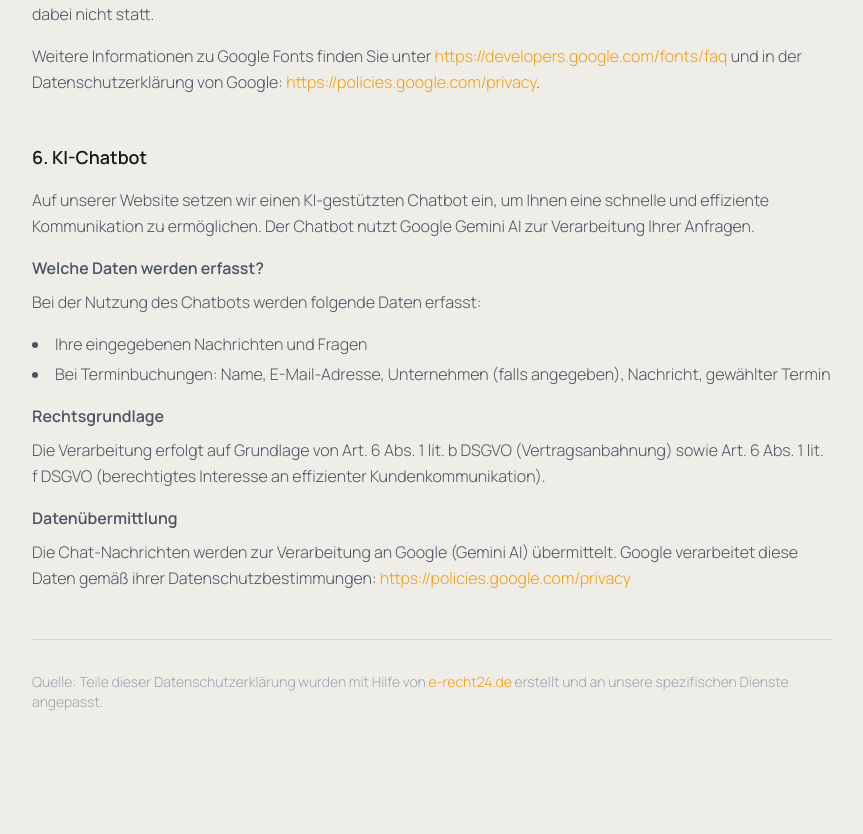
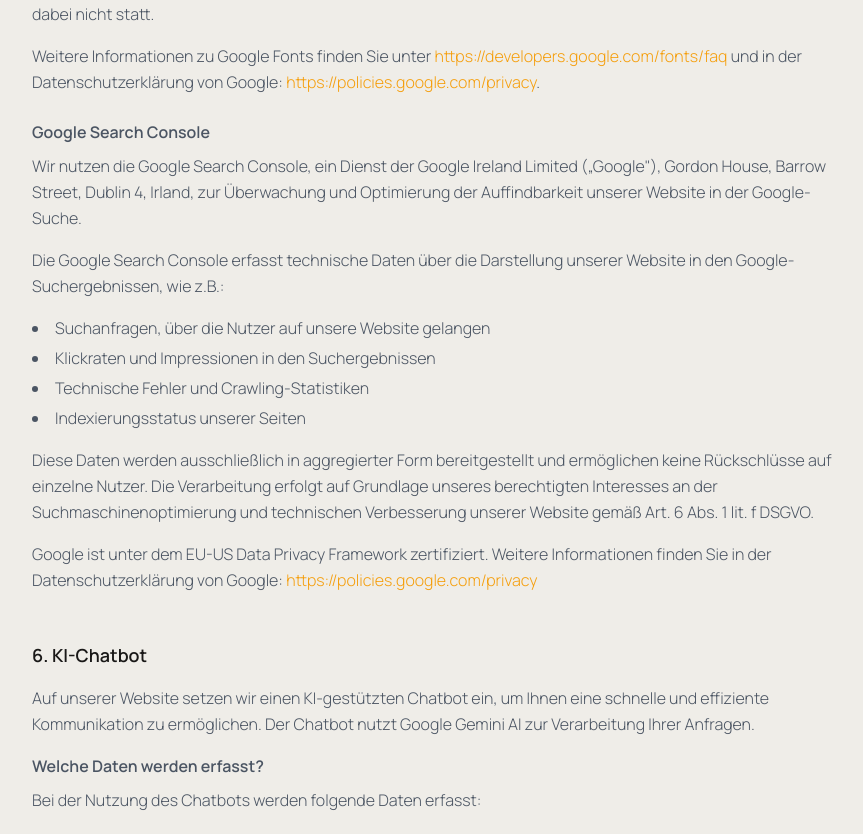
Before and after one commit to ViktorGladkich/ma-bau-solar, a React (Vite) app: page /datenschutz in a window 1280 px wide. Shown: the part 4285-5119 px from the top of the page, without its empty margins (208-1071 px from the left). Built offline with nearby package versions, Linux system fonts and the light colour scheme; no server answers; a web font is replaced by a local one.

Commit message:
Update DatenschutzPage

```diff
--- a/src/pages/DatenschutzPage.tsx
+++ b/src/pages/DatenschutzPage.tsx
@@ -326,7 +326,7 @@
               Die Google Fonts sind lokal installiert. Eine Verbindung zu
               Servern von Google findet dabei nicht statt.
             </p>
-            <p>
+            <p className="mb-6">
               Weitere Informationen zu Google Fonts finden Sie unter{" "}
               <a
                 href="https://developers.google.com/fonts/faq"
@@ -346,6 +346,46 @@
                 https://policies.google.com/privacy
               </a>
               .
+            </p>
+
+            <h3 className="font-bold mb-2">Google Search Console</h3>
+            <p className="mb-4">
+              Wir nutzen die Google Search Console, ein Dienst der Google
+              Ireland Limited („Google"), Gordon House, Barrow Street, Dublin 4,
+              Irland, zur Überwachung und Optimierung der Auffindbarkeit unserer
+              Website in der Google-Suche.
+            </p>
+            <p className="mb-4">
+              Die Google Search Console erfasst technische Daten über die
+              Darstellung unserer Website in den Google-Suchergebnissen, wie
+              z.B.:
+            </p>
+            <ul className="list-disc list-inside mb-4 space-y-1">
+              <li>Suchanfragen, über die Nutzer auf unsere Website gelangen</li>
+              <li>Klickraten und Impressionen in den Suchergebnissen</li>
+              <li>Technische Fehler und Crawling-Statistiken</li>
+              <li>Indexierungsstatus unserer Seiten</li>
+            </ul>
+            <p className="mb-4">
+              Diese Daten werden ausschließlich in aggregierter Form
+              bereitgestellt und ermöglichen keine Rückschlüsse auf einzelne
+              Nutzer. Die Verarbeitung erfolgt auf Grundlage unseres
+              berechtigten Interesses an der Suchmaschinenoptimierung und
+              technischen Verbesserung unserer Website gemäß Art. 6 Abs. 1 lit.
+              f DSGVO.
+            </p>
+            <p className="mb-4">
+              Google ist unter dem EU-US Data Privacy Framework zertifiziert.
+              Weitere Informationen finden Sie in der Datenschutzerklärung von
+              Google:{" "}
+              <a
+                href="https://policies.google.com/privacy"
+                target="_blank"
+                rel="noopener noreferrer"
+                className="text-accent hover:underline"
+              >
+                https://policies.google.com/privacy
+              </a>
             </p>
           </section>
 
```
